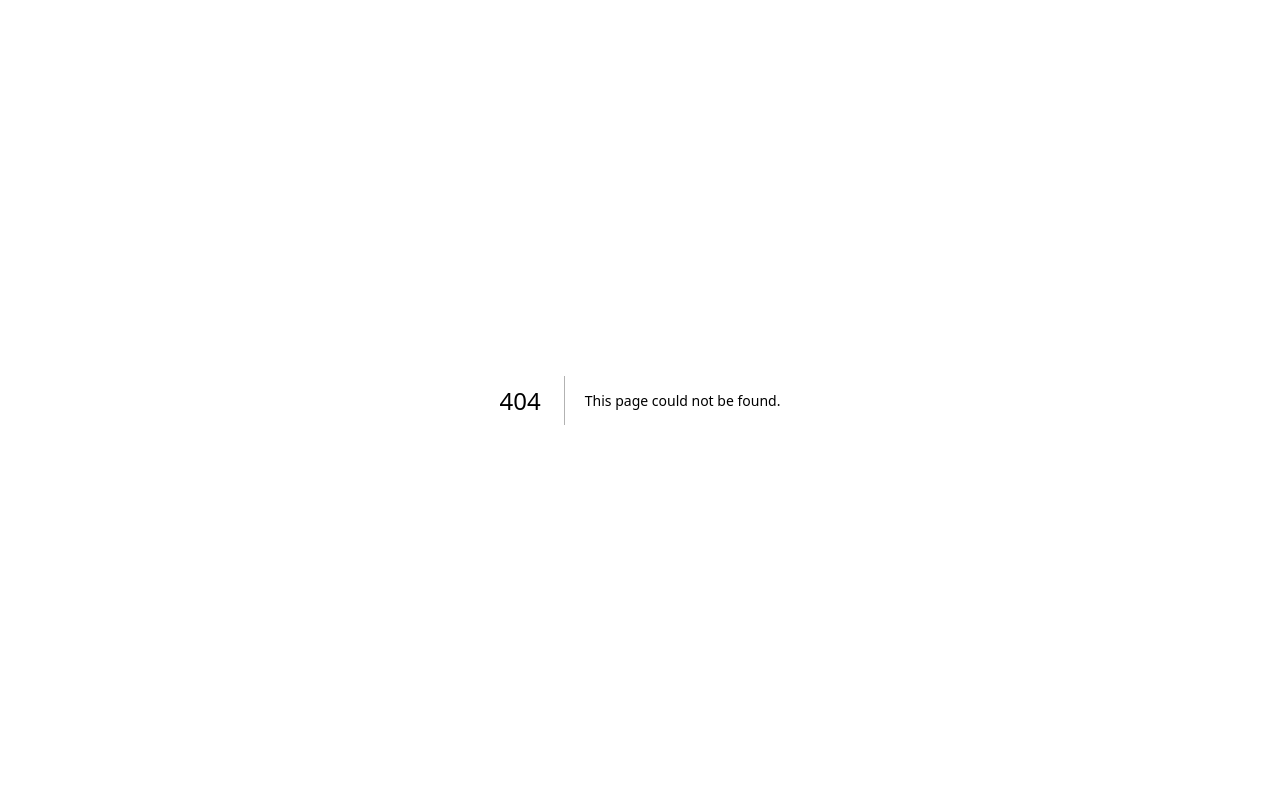
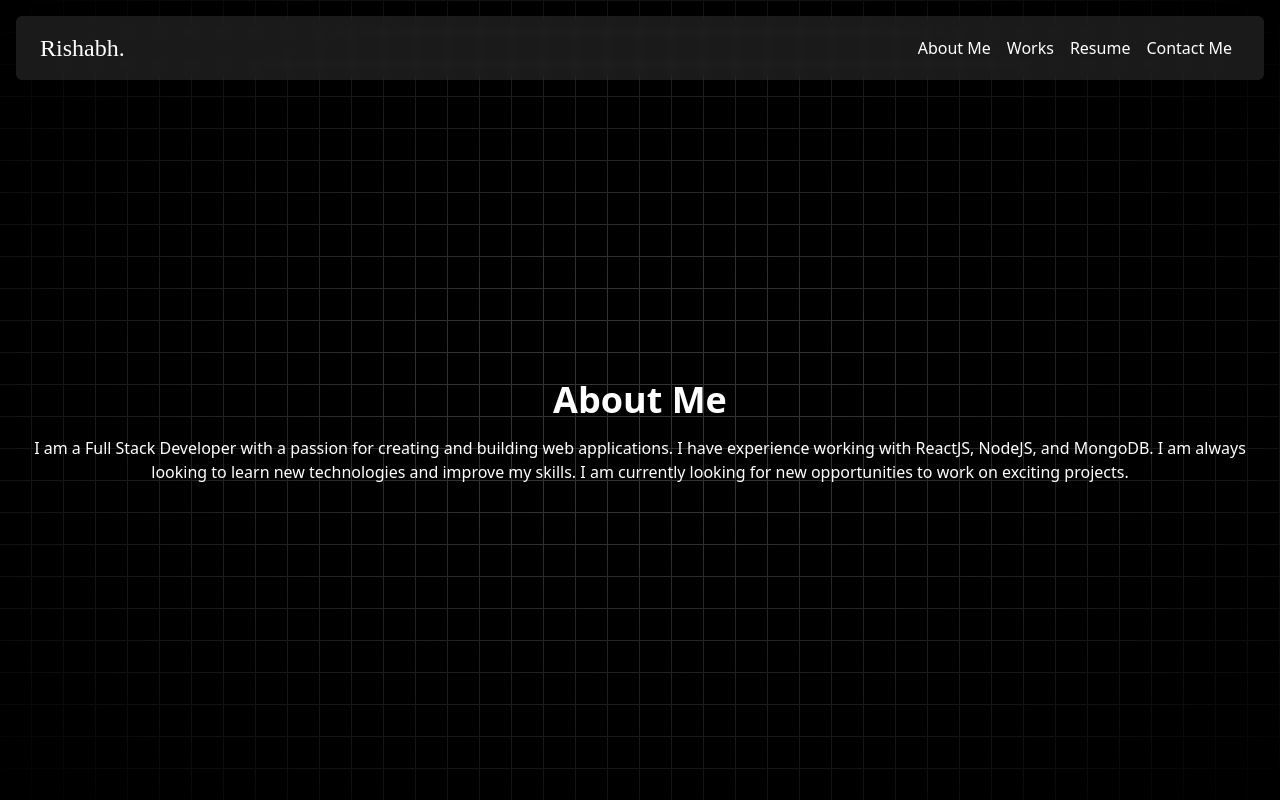
Before and after one commit to rishabhguptajs/personal_portfolio, a Next.js app: page /about in a window 1280 px wide. Before the commit this address had no page. Built offline with nearby package versions, Linux system fonts and the light colour scheme; what @codaworks/react-glow would draw is missing.

Commit message:
refactor: Add "About Me" link to navbar component and update metadata in page components

```diff
--- /dev/null
+++ b/src/app/about/page.tsx
@@ -0,0 +1,48 @@
+import React from 'react'
+import Navbar from '../components/navbar'
+import Head from 'next/head'
+
+const AboutMe = () => {
+  return (
+    <div className="w-full p-4 bg-black bg-grid-white/[0.2] relative flex min-h-screen flex-col">
+
+        <Head>
+            <title>Rishabh Gupta's Portfolio</title>
+            <meta name="description" content="Explore Rishabh Gupta's Full Stack Developer portfolio showcasing expertise in ReactJS, NodeJS, and modern web technologies." />
+            <meta name="keywords" content="Rishabh Gupta, Full Stack Developer, ReactJS, NodeJS, Portfolio, Developer" />
+            <meta name="author" content="Rishabh Gupta" />
+            <meta property="og:title" content="Rishabh Gupta's Portfolio" />
+            <meta property="og:description" content="Showcasing projects and skills of Rishabh Gupta, a Full Stack Developer" />
+            <meta property="og:image" content="/assets/PROFILE_PAGE_PROFESSIONAL.jpg" />
+            <meta property="og:url" content="https://rishabhguptajs.me" />
+            <meta name="twitter:card" content="summary_large_image" />
+            <script
+                type="application/ld+json"
+                dangerouslySetInnerHTML={{
+                    __html: JSON.stringify({
+                        "@context": "https://schema.org",
+                        "@type": "Person",
+                        "name": "Rishabh Gupta",
+                        "url": "https://rishabhguptajs.me",
+                        "sameAs": [
+                            "https://www.linkedin.com/in/rishabhguptajs",
+                            "https://www.github.com/rishabhguptajs"
+                        ]
+                    })
+                }}
+            />
+        </Head>
+
+        <div className="absolute pointer-events-none inset-0 flex items-center justify-center bg-black [mask-image:radial-gradient(ellipse_at_center,transparent_20%,black)] z-20"></div>
+        <Navbar />
+        <div className="flex flex-col items-center justify-center text-white cursor-default sm:mt-0 text-center z-50 flex-grow mx-4">
+            <h1 className="text-4xl font-bold text-white text-center">About Me</h1>
+            <p className="text-white text-center mt-4">
+                I am a Full Stack Developer with a passion for creating and building web applications. I have experience working with ReactJS, NodeJS, and MongoDB. I am always looking to learn new technologies and improve my skills. I am currently looking for new opportunities to work on exciting projects.
+            </p>
+        </div>
+    </div>
+  )
+}
+
+export default AboutMe
--- a/src/app/components/navbar.tsx
+++ b/src/app/components/navbar.tsx
@@ -27,6 +27,11 @@ const Navbar: React.FC = () => {
 
       <ul className={`${isOpen ? 'flex' : 'hidden'} flex-col sm:flex sm:flex-row w-full sm:w-auto text-white p-2 mt-2 sm:mt-0 sm:mr-2`}>
         <li className="sm:mx-2 my-2 sm:my-0">
+          <Link href="/about" className="hover:underline">
+            About Me
+          </Link>
+        </li>
+        <li className="sm:mx-2 my-2 sm:my-0">
           <Link href="/works" className="hover:underline">
             Works
           </Link>
--- a/src/app/page.tsx
+++ b/src/app/page.tsx
@@ -11,8 +11,8 @@ export default function Home() {
     <div className="w-full p-4 bg-black bg-grid-white/[0.2] relative flex min-h-screen flex-col">
       <Head>
         <title>Rishabh Gupta's Portfolio</title>
-        <meta name="description" content="Rishabh Gupta's Full Stack Developer Portfolio" />
-        <meta name="keywords" content="Rishabh Gupta, Full Stack Developer, ReactJS, NodeJS, Portfolio" />
+        <meta name="description" content="Explore Rishabh Gupta's Full Stack Developer portfolio showcasing expertise in ReactJS, NodeJS, and modern web technologies." />
+        <meta name="keywords" content="Rishabh Gupta, Full Stack Developer, ReactJS, NodeJS, Portfolio, Developer" />
         <meta name="author" content="Rishabh Gupta" />
         <meta property="og:title" content="Rishabh Gupta's Portfolio" />
         <meta property="og:description" content="Showcasing projects and skills of Rishabh Gupta, a Full Stack Developer" />
```
